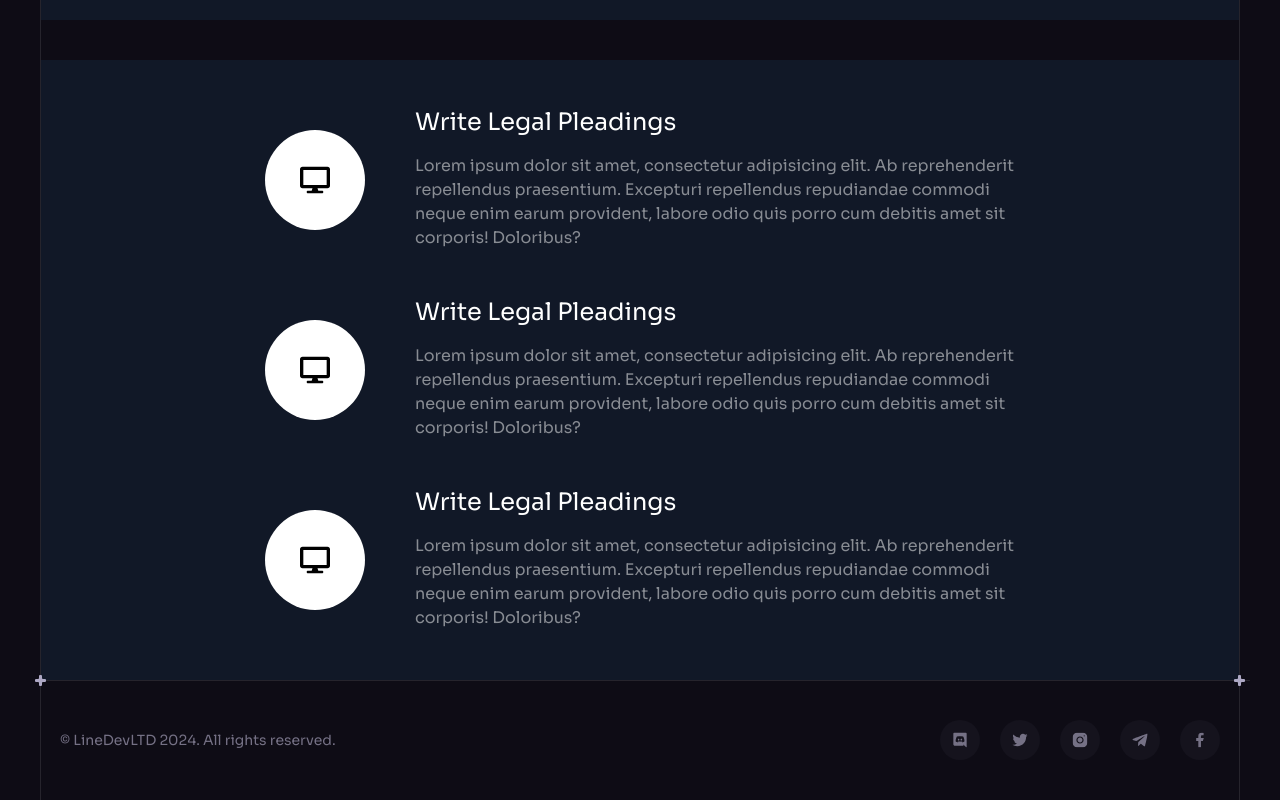
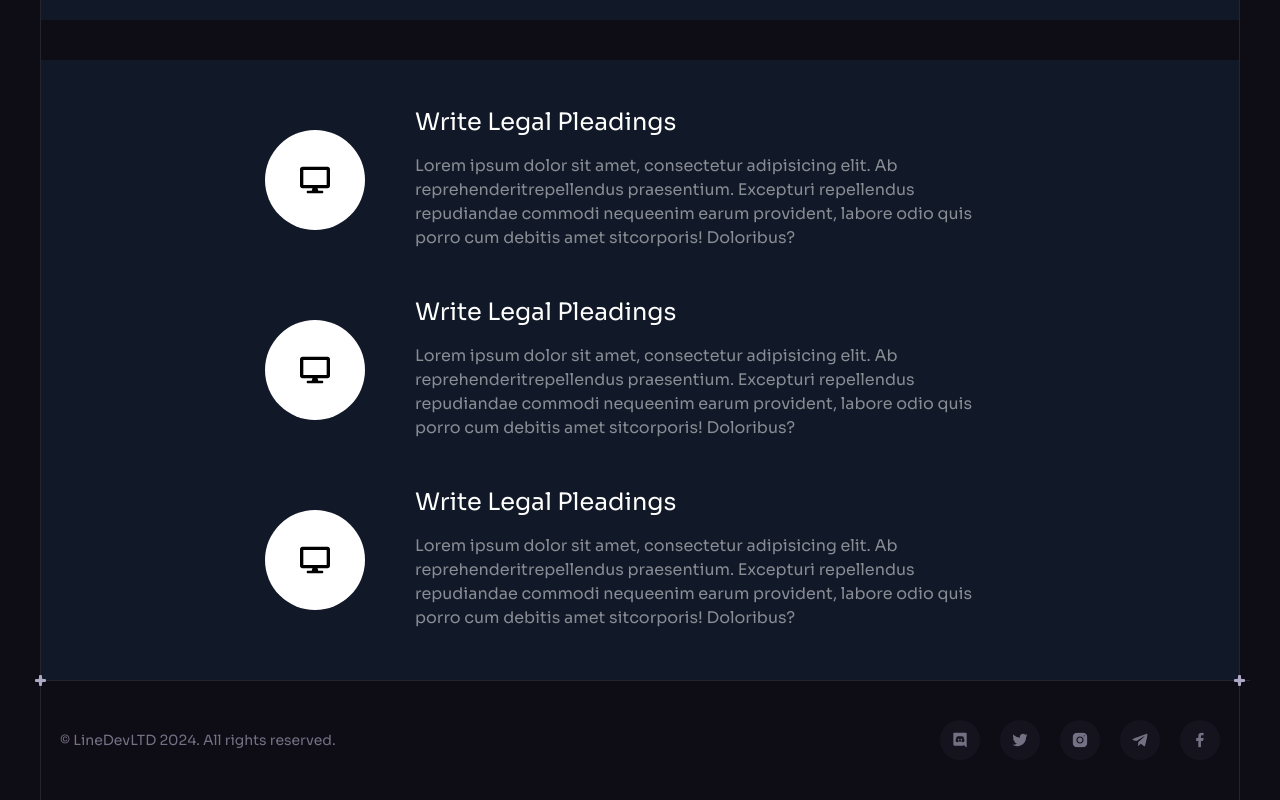
Before and after one commit to linesquad/linedevltd, a React (Vite) app: page /about in a window 1280 px wide. Shown: the part 2633-3433 px from the top of the page. Built offline with nearby package versions, Linux system fonts and the light colour scheme.

Commit message:
make ourPlans component dinamic

```diff
--- a/src/components/aboutPage/OurPlans.jsx
+++ b/src/components/aboutPage/OurPlans.jsx
@@ -1,38 +1,22 @@
+import { plans } from "../../constants";
 import Section from "../Section";
 import SinglePlan from "./SinglePlan";
-import { FaDesktop } from "react-icons/fa";
-
-// need to be dinamic
 
 function OurPlans() {
   return (
     <div>
       <Section customPaddings="pt-[40px] px-[0px] md:px-[40px]">
         <div className="max-w-[1444px] px-[20px] mx-auto py-[50px] bg-gray-900 flex flex-col gap-[50px]">
-          <SinglePlan
-            Icon={FaDesktop}
-            title="Write Legal Pleadings"
-            description="Lorem ipsum dolor sit amet, consectetur adipisicing elit. Ab reprehenderit
-            repellendus praesentium. Excepturi repellendus repudiandae commodi neque
-            enim earum provident, labore odio quis porro cum debitis amet sit
-            corporis! Doloribus?"
-          />
-          <SinglePlan
-            Icon={FaDesktop}
-            title="Write Legal Pleadings"
-            description="Lorem ipsum dolor sit amet, consectetur adipisicing elit. Ab reprehenderit
-            repellendus praesentium. Excepturi repellendus repudiandae commodi neque
-            enim earum provident, labore odio quis porro cum debitis amet sit
-            corporis! Doloribus?"
-          />
-          <SinglePlan
-            Icon={FaDesktop}
-            title="Write Legal Pleadings"
-            description="Lorem ipsum dolor sit amet, consectetur adipisicing elit. Ab reprehenderit
-            repellendus praesentium. Excepturi repellendus repudiandae commodi neque
-            enim earum provident, labore odio quis porro cum debitis amet sit
-            corporis! Doloribus?"
-          />
+          {plans.map((item, index) => {
+            return (
+              <SinglePlan
+                key={index}
+                Icon={item.icon}
+                title={item.title}
+                description={item.description}
+              />
+            );
+          })}
         </div>
       </Section>
     </div>
--- a/src/constants/index.js
+++ b/src/constants/index.js
@@ -41,6 +41,7 @@ import card3 from "../assets/benefits/card-3.svg";
 import card4 from "../assets/benefits/card-4.svg";
 import card5 from "../assets/benefits/card-5.svg";
 import card6 from "../assets/benefits/card-6.svg";
+import { FaDesktop } from "react-icons/fa";
 
 export const navigation = [
   {
@@ -736,3 +737,24 @@ export const socials = [
     url: "#",
   },
 ];
+
+export const plans = [
+  {
+    icon: FaDesktop,
+    title: "Write Legal Pleadings",
+    description:
+      "Lorem ipsum dolor sit amet, consectetur adipisicing elit. Ab reprehenderitrepellendus praesentium. Excepturi repellendus repudiandae commodi nequeenim earum provident, labore odio quis porro cum debitis amet sitcorporis! Doloribus?",
+  },
+  {
+    icon: FaDesktop,
+    title: "Write Legal Pleadings",
+    description:
+      "Lorem ipsum dolor sit amet, consectetur adipisicing elit. Ab reprehenderitrepellendus praesentium. Excepturi repellendus repudiandae commodi nequeenim earum provident, labore odio quis porro cum debitis amet sitcorporis! Doloribus?",
+  },
+  {
+    icon: FaDesktop,
+    title: "Write Legal Pleadings",
+    description:
+      "Lorem ipsum dolor sit amet, consectetur adipisicing elit. Ab reprehenderitrepellendus praesentium. Excepturi repellendus repudiandae commodi nequeenim earum provident, labore odio quis porro cum debitis amet sitcorporis! Doloribus?",
+  },
+];
```
